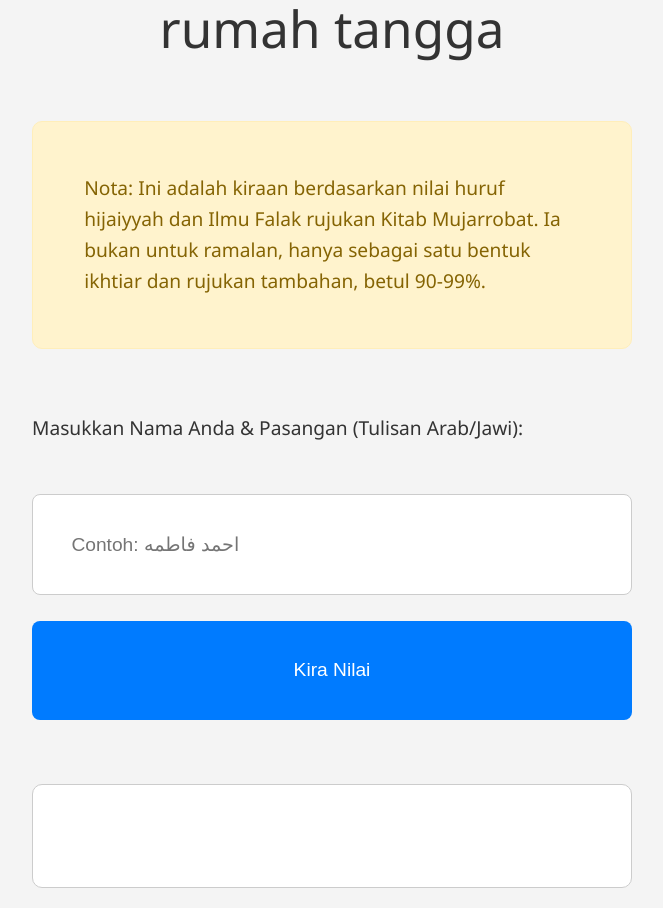
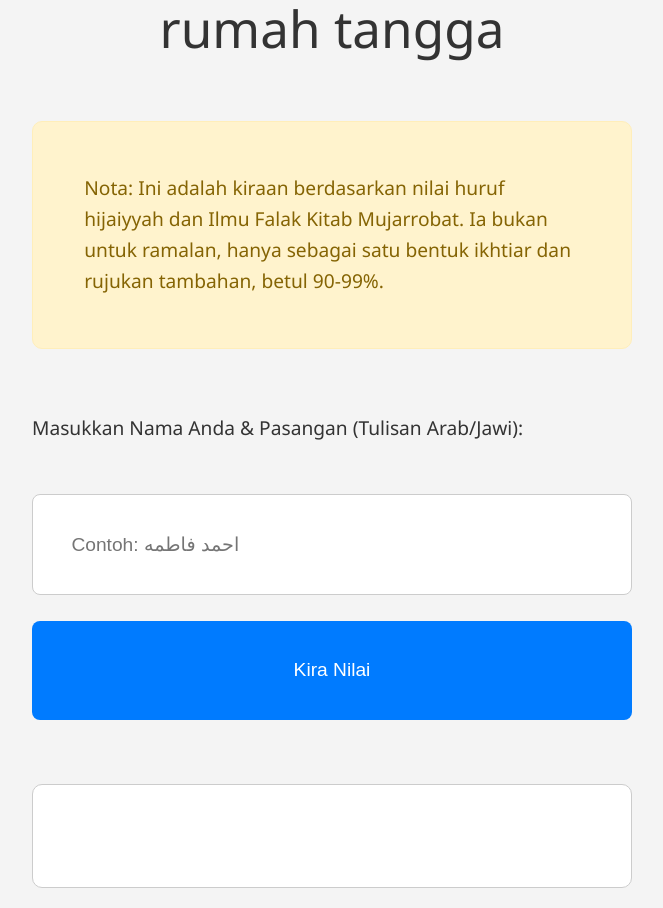
Before and after one commit to AdamAidil/Kiraan-Nama-Pasangan, a plain HTML site: page index.html in a window 1280 px wide. Shown: the part 980-1888 px from the top of the page, without its empty margins (308-971 px from the left). Drawn offline with Linux system fonts and the light colour scheme.

Commit message:
Update index.html

```diff
--- a/index.html
+++ b/index.html
@@ -92,7 +92,7 @@
 
     <h2>Kiraan Nilai Huruf Arab</h2>
     <p class="info">Masukkan nama anda dan nama pasangan dalam tulisan Arab/Jawi untuk mengetahui dengan jalan hisab kesepakatan atau tidak antara suami-isteri atau dua orang sahabat untuk mendirikan dagang (business) atau rumah tangga</p>
-    <div class="nota">Nota: Ini adalah kiraan berdasarkan nilai huruf hijaiyyah dan Ilmu Falak rujukan Kitab Mujarrobat. Ia bukan untuk ramalan, hanya sebagai satu bentuk ikhtiar dan rujukan tambahan, betul 90-99%.</div>
+    <div class="nota">Nota: Ini adalah kiraan berdasarkan nilai huruf hijaiyyah dan Ilmu Falak Kitab Mujarrobat. Ia bukan untuk ramalan, hanya sebagai satu bentuk ikhtiar dan rujukan tambahan, betul 90-99%.</div>
 
     <label for="name">Masukkan Nama Anda & Pasangan (Tulisan Arab/Jawi):</label>
     <input type="text" id="name" placeholder="Contoh: احمد فاطمه" />
```
